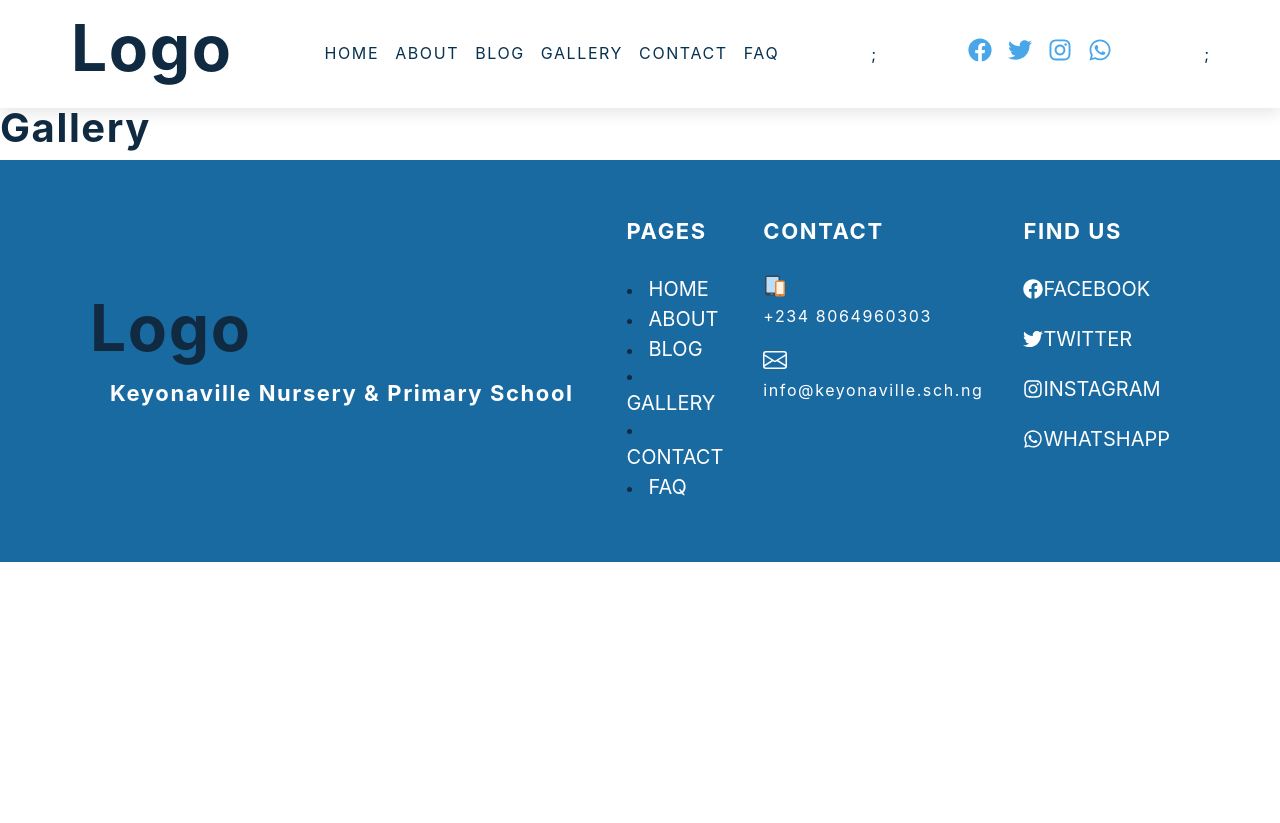
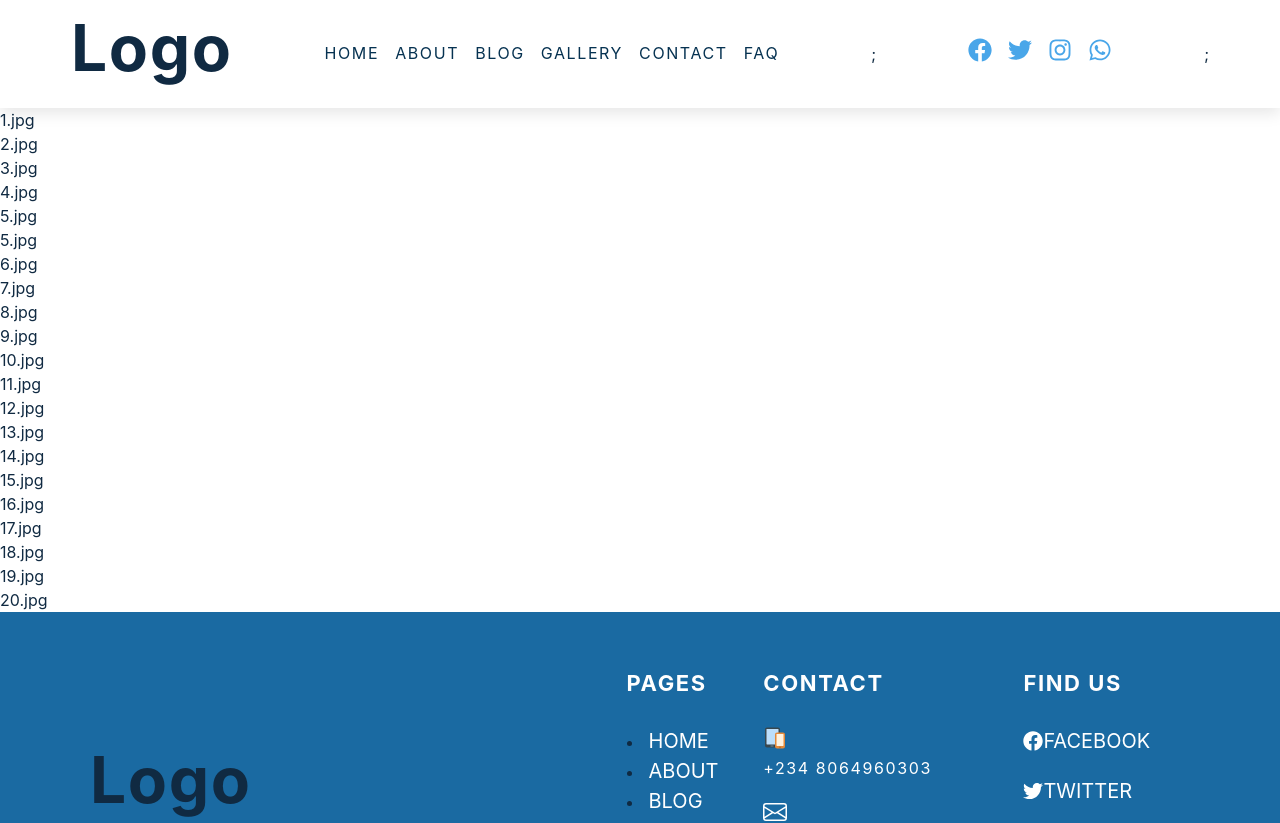
Before and after one commit to domchu/keyonaville, a Next.js app: page /gallery in a window 1280 px wide. Shown: the top 823 px of the page. Before the commit the page ends 800 px from the top, so only its background shows below. Built offline with nearby package versions, Linux system fonts and the light colour scheme.

Commit message:
chores:mapped all the images to the dom

```diff
--- a/Components/Gallery/Gallery.js
+++ b/Components/Gallery/Gallery.js
@@ -1,5 +1,5 @@
-import React from "react";
-
+import React, { useState, useEffect } from "react";
+import { Box } from "@chakra-ui/react";
 
 const images = [
   { id: "1", imageName: "1.jpg", tag: "playground" },
@@ -26,9 +26,24 @@ const images = [
 ];
 
 const Gallery = () => {
+  const [tag, setTag] = useState("all");
+  const [filteredImages, setFilteredImages] = useState([]);
+
+  useEffect(() => {
+    tag === "all"
+      ? setFilteredImages(images)
+      : images.filter((image) => image.tag === tag);
+  }, []);
+
   return (
     <>
-      <h2>gallery</h2>
+      <Box>
+        <div>
+          {images.map((image) => (
+            <div>{image.imageName}</div>
+          ))}
+        </div>
+      </Box>
     </>
   );
 };
```
